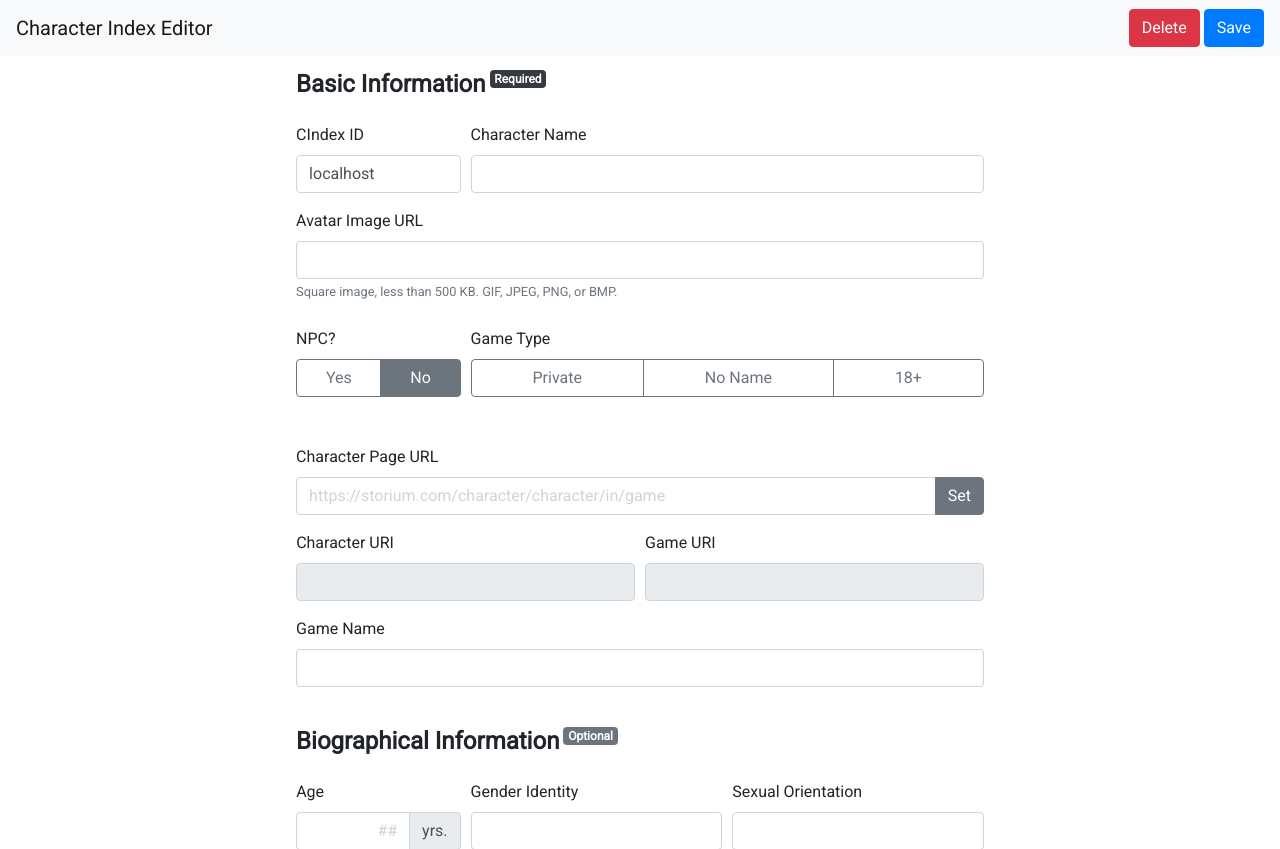
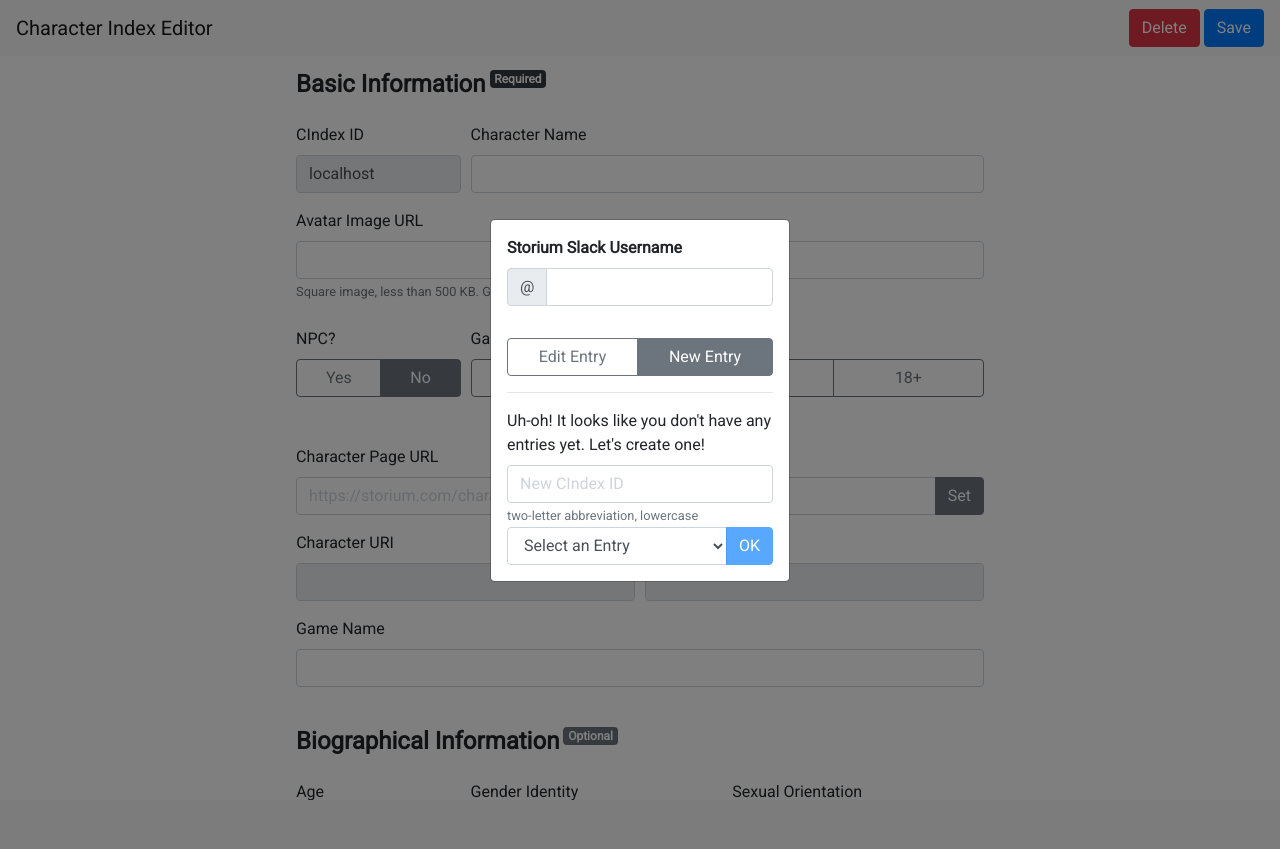
Before and after one commit to Ssieth/cindex, a PHP site: page / in a window 1280 px wide. Shown: the top 849 px of the page. After the commit the page ends 800 px from the top, so only its background shows below. Run offline with PHP 8.4, Linux system fonts and the light colour scheme; some web fonts are replaced.

Commit message:
"Edit Character" button moved to group with select menu as "OK" (no script changes).  Saving now displays "Saved at [HH:MM:SS]" left of the delete button, fades to half-opacity.

```diff
--- a/index.php
+++ b/index.php
@@ -14,6 +14,7 @@
 <div class="navbar navbar-expand-lg navbar-light bg-light mb-4 fixed-top" id="navigationBar">
   <a class="navbar-brand" href="#">Character Index Editor</a>
 	<div class="ml-auto">
+<span id="savedNotification" class="text-muted mr-3"></span>
   <button id="deleteEntry" type="button" class="btn btn-danger">
 	  Delete
   </button>
@@ -77,21 +78,21 @@
 
 			  <div class="form-row" id="rowEntrySelect">
 				  <div class="col-lg" id="colEntrySelect">
-					  <div class="form-group">
+					  <div class="input-group">
 						<select id="entrySelect" class="form-control">
 							<option value="" selected disabled>Select an Entry</option>
 
 							<option>1</option>
 						</select>
+						  <div class="input-group-append">
+						        <button type="button" class="btn btn-primary" disabled='disabled' id='modalEditChar'>OK </button>
+							  </div>
+
 			  		</div>
 				  </div>
 				  </div>
 			   </form>
 		</div>
-
-    <div class="modal-footer">
-      <button type="button" class="btn btn-primary" disabled='disabled' id='modalEditChar'>Edit Character</button>
-    </div>
 
       </div>
 	</div>
@@ -114,7 +115,7 @@
                         <div class="form-group col-lg-2" id="colCindexId">
                           <label for="cindexId">CIndex ID</label>
                           <div class="input-group">
-                            <input name="cindexId" type="text" class="form-control" id="cindexId">
+                            <input name="cindexId" type="text" class="form-control" id="cindexId" disabled>
                             </div>
                           </div>
 
--- a/js/cindex.js
+++ b/js/cindex.js
@@ -259,7 +259,9 @@ function getCindexPad() {
 
 }
 
-/* Show the Welcome Modal on page load */
+/* For Testing: Show the Welcome Modal on page load */
+    $('#welcomeModal').modal('show');
+
 $( document ).ready(function() {
   /* Only throw modal if we don't have the details we need */
   processURL();
@@ -267,7 +269,6 @@ $( document ).ready(function() {
     $('#welcomeModal').modal({
       keyboard: false
     });
-    //$('#welcomeModal').modal('show');
     $('#rowEntrySelect').hide();
 		$('#ifNoEntries').hide();
 		$('#rowCreateEntry').show();
@@ -470,7 +471,18 @@ function saveCharacterFile() {
   data["filetype"] = "main";
   data["filetext"] = padText;
   $.post( url, data).done(function( data ) {
-    alert( "Saved!" );
+	  var now = new Date();
+	  function leadZero(value) {
+			if(value < 10) {
+				return '0' + value;
+			} else {
+				return value;
+			}
+		}
+	  $('#savedNotification').html( "Saved at " + leadZero(now.getHours()) + ":" + leadZero(now.getMinutes()) + ":" + leadZero(now.getSeconds()) );
+		setTimeout(function(){
+		$('#savedNotification').fadeTo( 'slow', 0.5 );
+		}, 1000);
   });
 }
 
```
